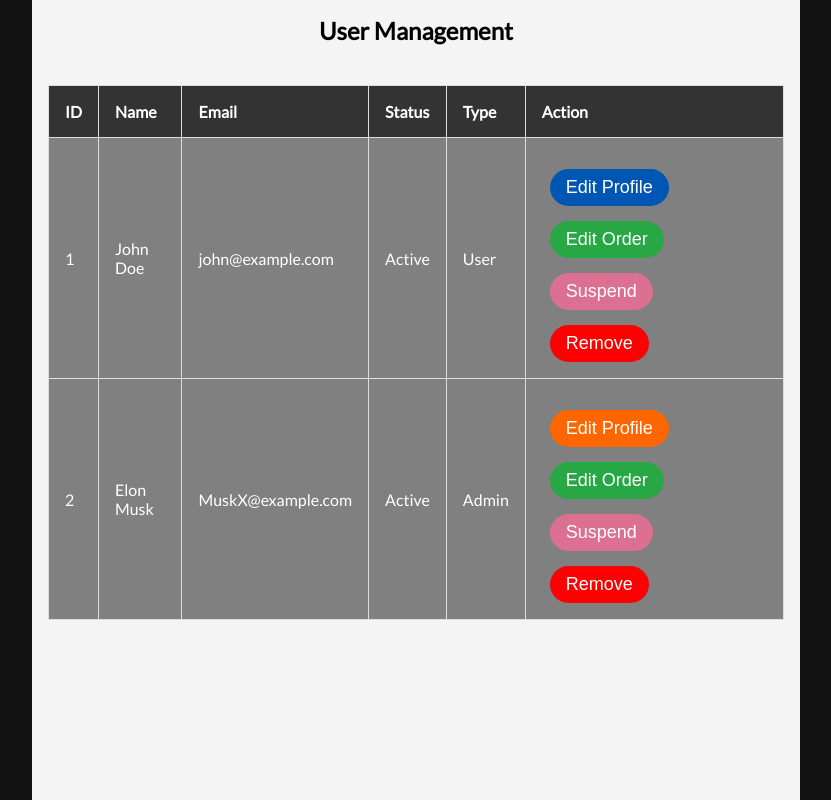
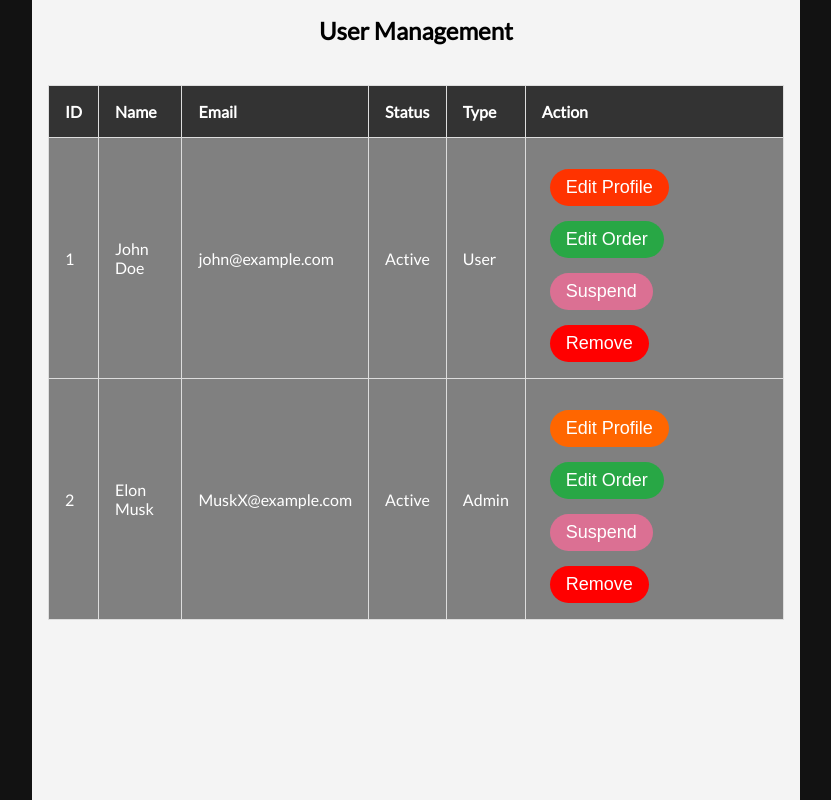
Before and after one commit to Cucumbercon/Cinema-Project, a React (Create React App) app in the folder web/: page /usermanagement in a window 1280 px wide. In both pictures the pointer is over the button 833 px from the left and 187 px from the top of the page. Shown: the whole page, without its empty margins (224-1055 px from the left). Built offline with nearby package versions, Linux system fonts and the light colour scheme; no server answers; a web font is replaced by a local one.

Commit message:
css button

```diff
--- a/web/src/pages/Admin/UserM.css
+++ b/web/src/pages/Admin/UserM.css
@@ -73,7 +73,7 @@
 }
 
 .edit-btn:hover {
-    background-color: #0056b3;
+    background-color: #ff3300;
 }
 
 .edit-order-btn:hover {
```
